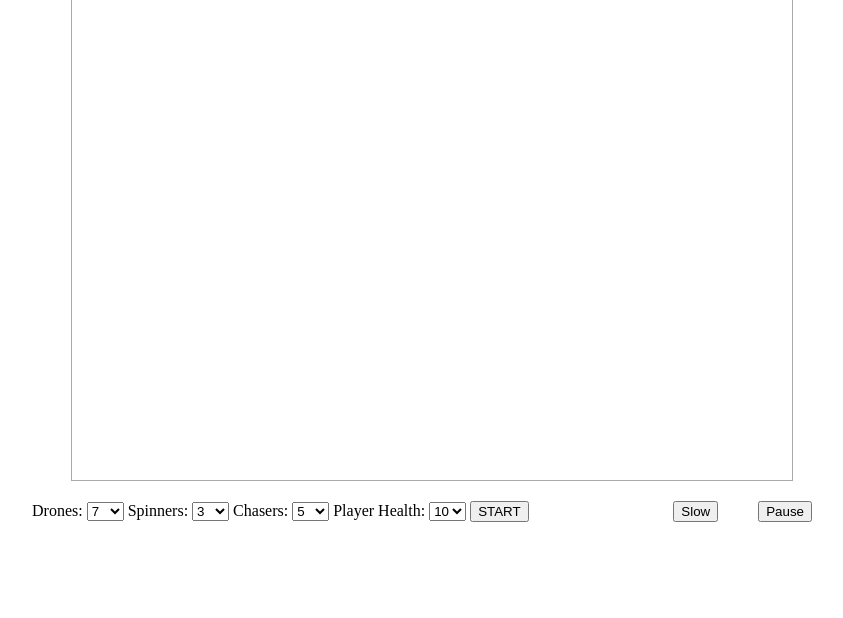
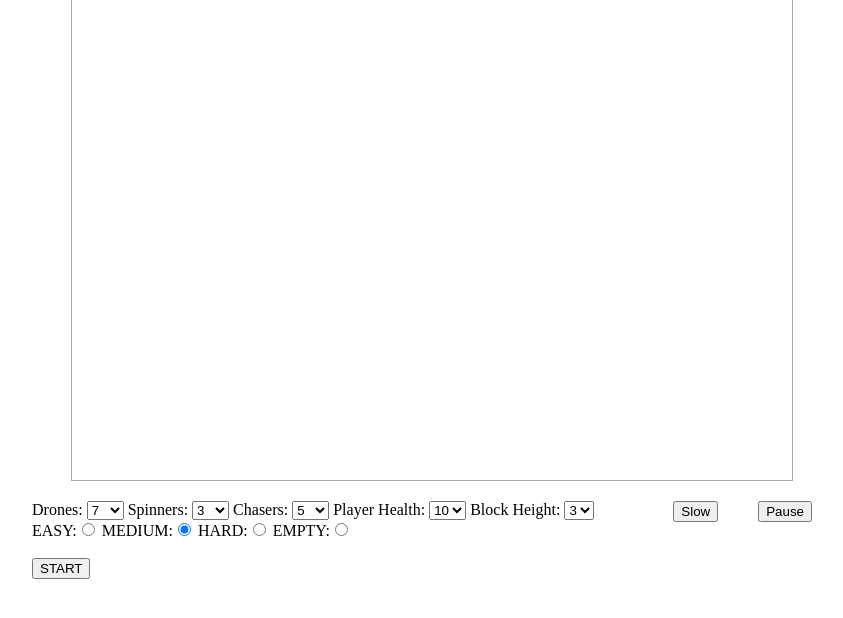
Before and after one commit to artavis/pogo, a PHP site: page / in a window 1280 px wide. Shown: the part 21-639 px from the top of the page, without its empty margins (208-1051 px from the left). Run offline with PHP 8.4, Linux system fonts and the light colour scheme.

Commit message:
easy mode switching

```diff
--- a/index.php
+++ b/index.php
@@ -20,7 +20,7 @@
 	<select id="drones">
 		<?php
 			$text = "";
-			for($i=1;$i<20;$i++){
+			for($i=0;$i<20;$i++){
 				$text .= "<option";
 				$text .= $i == 7 ? " selected" : "";
 				$text .= ">{$i}</option>";
@@ -32,7 +32,7 @@
 	<select id="spinners">
 		<?php
 			$text = "";
-			for($i=1;$i<20;$i++){
+			for($i=0;$i<20;$i++){
 				$text .= "<option";
 				$text .= $i == 3 ? " selected" : "";
 				$text .= ">{$i}</option>";
@@ -44,7 +44,7 @@
 	<select id="chasers">
 		<?php
 			$text = "";
-			for($i=1;$i<20;$i++){
+			for($i=0;$i<20;$i++){
 				$text .= "<option";
 				$text .= $i == 5 ? " selected" : "";
 				$text .= ">{$i}</option>";
@@ -56,7 +56,7 @@
 	<select id="health">
 		<?php
 			$text = "";
-			for($i=1;$i<20;$i++){
+			for($i=0;$i<20;$i++){
 				$text .= "<option";
 				$text .= $i == 10 ? " selected" : "";
 				$text .= ">{$i}</option>";
@@ -64,9 +64,22 @@
 			echo $text;
 		?>
 	</select>
+	Block Height:
+	<select id="bHeight">
+		<option>1</option>
+		<option>2</option>
+		<option selected>3</option>
+		<option>4</option>
+	</select>
 
-	<input type="button" id="start" value="START" />
+
+	<br>
+	EASY:<input type="radio" name="preset" value="easy" onclick="setOpts(this);" />
+	MEDIUM:<input type="radio" name="preset" value="medium" onclick="setOpts(this);" checked />
+	HARD:<input type="radio" name="preset" value="hard" onclick="setOpts(this);" />
+	EMPTY:<input type="radio" name="preset" value="empty" onclick="setOpts(this);" />
+	<br /><br>
+		<input type="button" id="start" value="START" />
 </div>
-
 </body>
 </html>
--- a/js/controller/GameController.js
+++ b/js/controller/GameController.js
@@ -68,9 +68,11 @@ define(function(require){
 					}
 				}
 				var health = parseInt($("#health").val());
+				var height = parseInt($("#bHeight").val());
 
 				config.update("enemyCounts",counts);
 				config.update("playerHealth",health);
+				config.update("maxBlockHeight",height);
 
 				self.initNewGame(config().GAME_MODES.EASY);
 			});
--- a/js/main.js
+++ b/js/main.js
@@ -72,4 +72,30 @@ function   ($,        pubsub,   UserInput,   GameController) {
 
     var controller = new GameController();
     UserInput.createListeners();
+
+
+    window.setOpts = function(radio) {
+		var val = radio.getAttribute("value");
+		switch(val) {
+			case "easy":
+				var d=5,s=2,c=1,h=10,b=1;
+				break;
+			case "medium":
+				var d=7,s=3,c=5,h=10,b=2;
+				break;
+			case "hard":
+				var d=0,s=0,c=10,h=10,b=3;
+				break;
+			case "empty":
+				var d=0,s=0,c=0,h=10,b=0;
+				break;
+		}
+
+		$('#drones option:eq('+d+')').attr('selected', 'selected');
+		$('#spinners option:eq('+s+')').attr('selected', 'selected');
+		$('#chasers option:eq('+c+')').attr('selected', 'selected');
+		$('#health option:eq('+h+')').attr('selected', 'selected');
+		$('#bHeight option:eq('+b+')').attr('selected', 'selected');
+
+    }
 });
```
